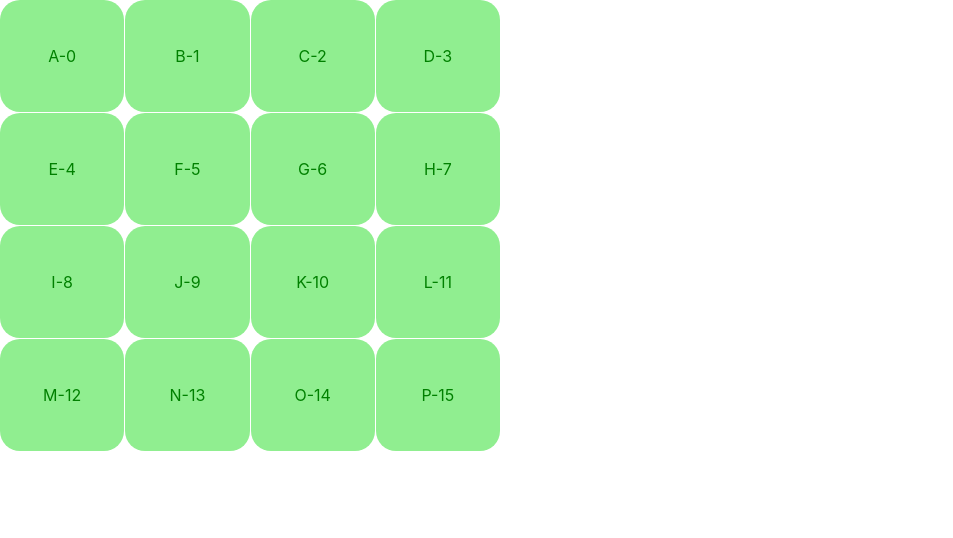
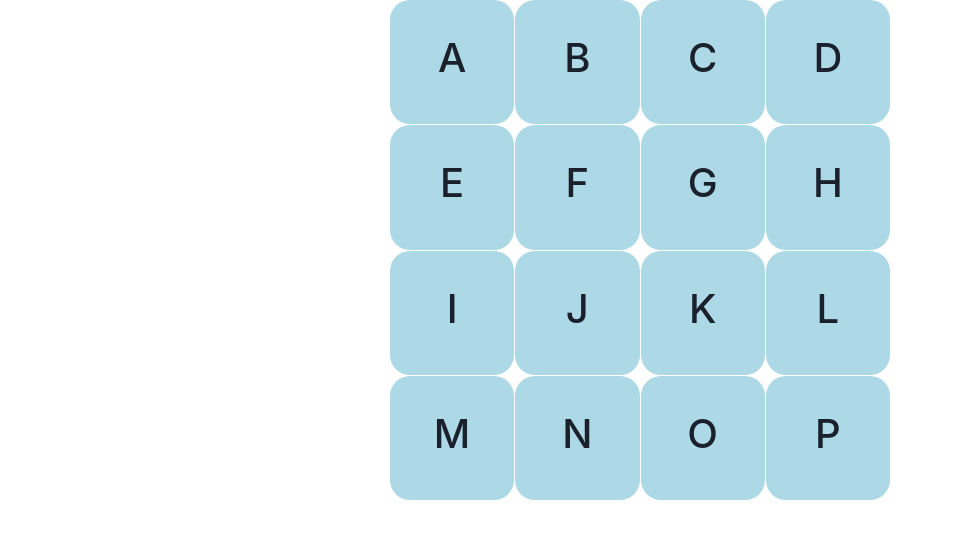
Before and after one commit to riv-2009/stock-investing-ui, a React (Create React App) app: page / in a window 1280 px wide. Shown: the top 538 px of the page, without its empty margins (0-953 px from the left). Built offline with nearby package versions, Linux system fonts and the light colour scheme; a web font is replaced by a local one.

Commit message:
gameboard selections

```diff
--- a/src/wordBoard/wordBoard.js
+++ b/src/wordBoard/wordBoard.js
@@ -9,7 +9,6 @@ const GameBoard = ({ Letters }) => {
         TileIndex: null,
     });
     const [AvailableTiles, setAvailableTiles] = useState([]);
-    const [Style, setStyle] = useState('Blue');
     const [Message, setMessage] = useState();
 
     useEffect(() => {
@@ -17,8 +16,32 @@ const GameBoard = ({ Letters }) => {
     }, [CurrentTile]);
 
     const handleTileClick = (letter, index) => {
+        for (let i in SelectedTiles) {
+            if (SelectedTiles[i] === index) {
+                setMessage('Tile Already Selected');
+                return;
+            }
+        }
+        if (SelectedTiles.length > 0) {
+            let available = false;
+            for (let i in AvailableTiles) {
+                if (AvailableTiles[i] === index) {
+                    available = true;
+                }
+            }
+            if (available) {
                 setCurrentTile({ letter, TileIndex: index });
                 setSelectedTiles([index, ...SelectedTiles]);
+                setMessage('');
+            } else {
+                setMessage('Invalid Tile');
+            }
+        } else {
+            setCurrentTile({ letter, TileIndex: index });
+            setSelectedTiles([index, ...SelectedTiles]);
+            setMessage('');
+        }
+        console.log(SelectedTiles);
     };
 
     const setTiles = () => {
@@ -27,7 +50,7 @@ const GameBoard = ({ Letters }) => {
                 setAvailableTiles([1, 4, 5]);
                 break;
             case 1:
-                setAvailableTiles([0, 1, 4, 5, 6, 2]);
+                setAvailableTiles([0, 4, 5, 6, 2]);
                 break;
             case 2:
                 setAvailableTiles([1, 5, 6, 7, 3]);
@@ -77,37 +100,46 @@ const GameBoard = ({ Letters }) => {
         return;
     };
 
-
     const colorStyle = (index) => {
-        for(let i in AvailableTiles){
-            if (AvailableTiles[i] === index){
-                return 'lightblue'
+        if (index === CurrentTile.TileIndex) {
+            return 'green';
+        }
+        for (let i in SelectedTiles) {
+            if (SelectedTiles[i] === index) {
+                return 'dodgerblue';
             }
         }
-        if (index > -1) {
-            return 'lightgreen';
-        }
+        // for (let i in AvailableTiles) {
+        //     if (AvailableTiles[i] === index) {
+        //         return 'lightgreen';
+        //     }
+        // }
+        return 'lightblue';
     };
 
     return Letters ? (
+        <>
+            <Center>
                 <Box className="board-container">
                     {Letters.map((letter, index) => (
                         <Box
                             className={'board-tile '}
                             backgroundColor={colorStyle(index)}
+                            //colorScheme={'pink'}
                             onClick={() => {
                                 handleTileClick(letter, index);
                             }}
                             key={index}
                             id={index}
-                    color={'green'}
+                            //color={'green'}
                         >
-                    {letter}-{index}
+                            <h1>{letter}</h1>
                         </Box>
                     ))}
+                </Box>
+            </Center>
             <Center>{Message}</Center>
-            {Message}
-        </Box>
+        </>
     ) : (
         <Center>
             <h1>
```
Lines whose indentation alone changed are shown as unchanged.
